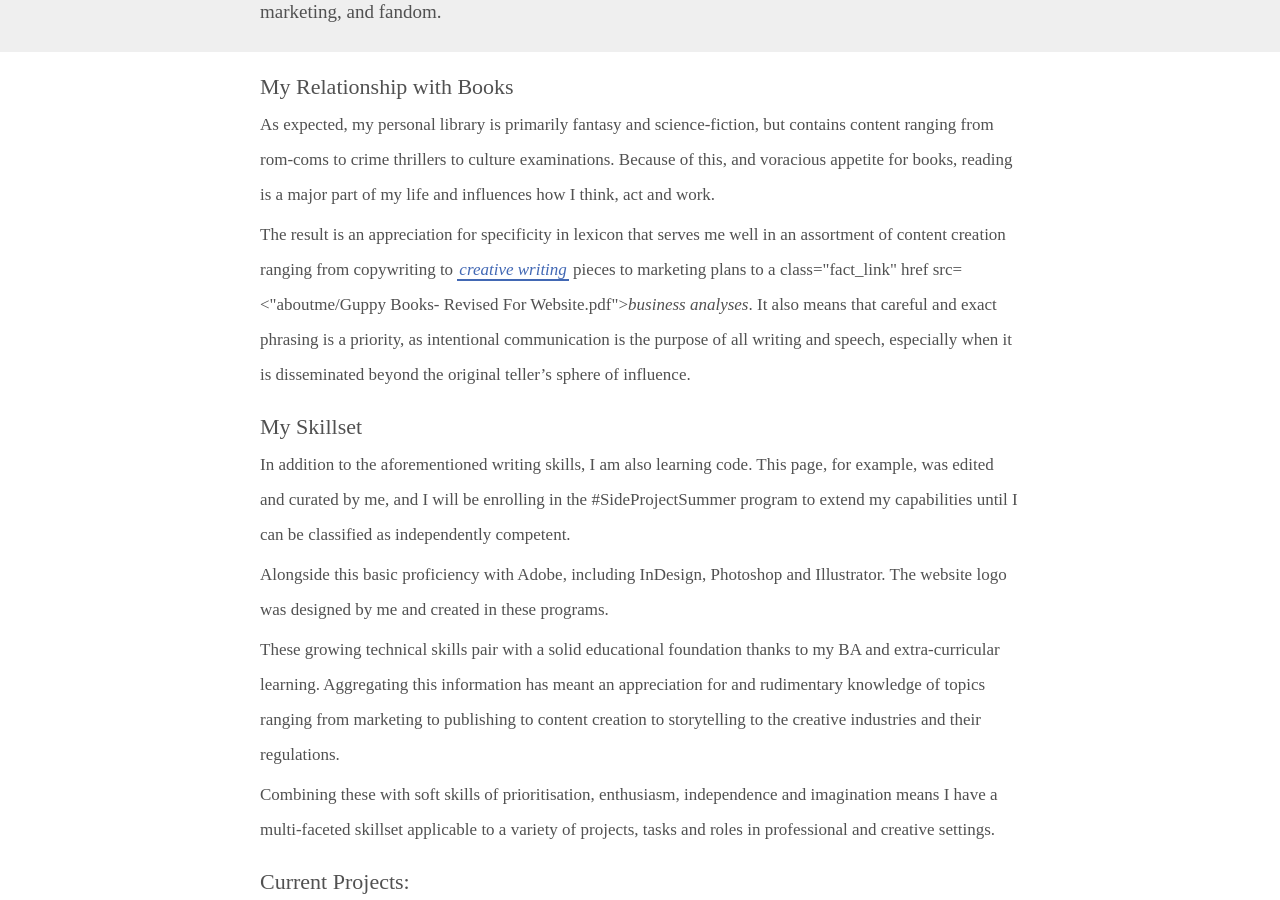
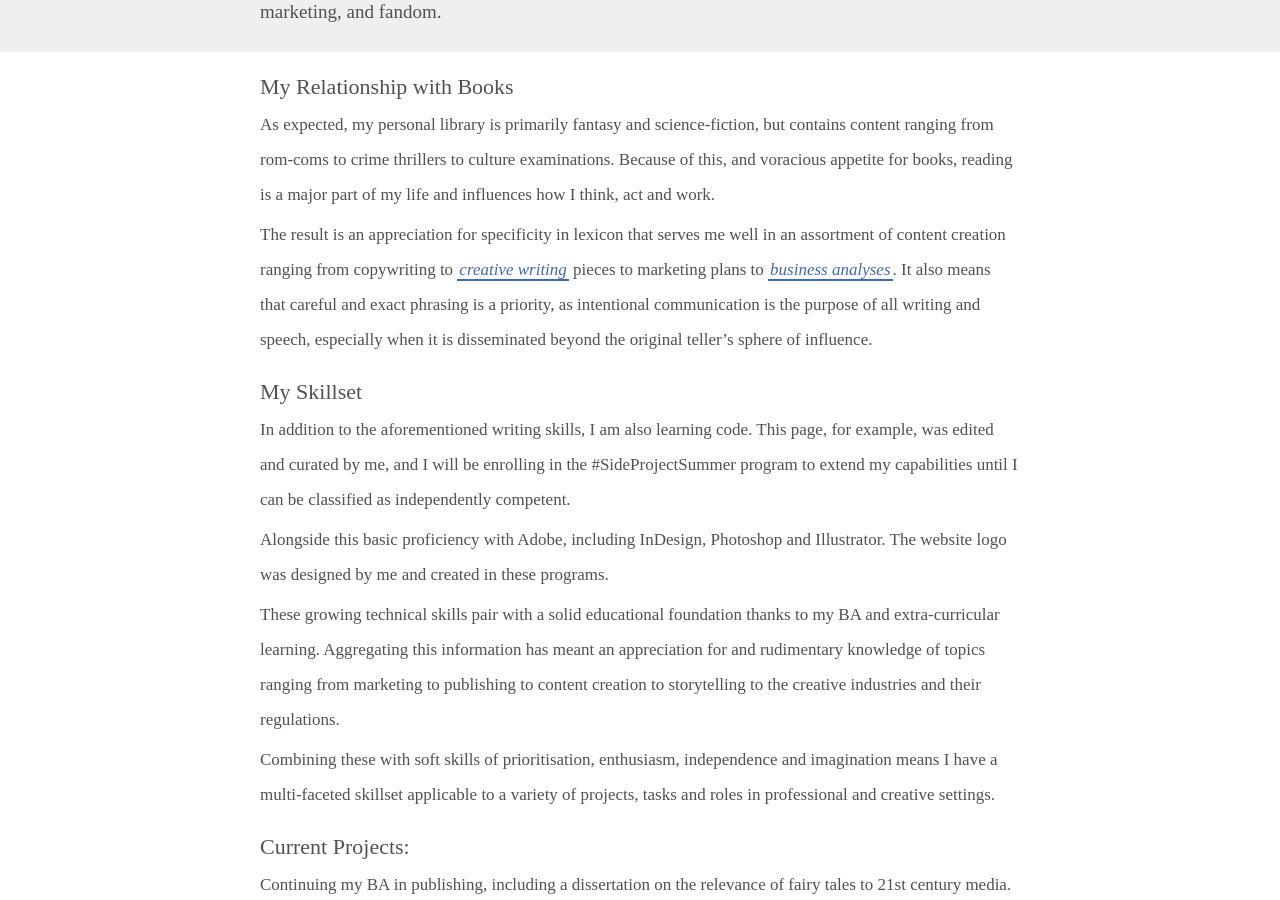
Before and after one commit to DragonLibrary/BookBlog, a Jekyll site: the page aboutme/index.html, which Jekyll copies as it is, in a window 1280 px wide and 900 px high, scrolled down 1008 px. Built offline with Jekyll 4.4.1, drawn with Linux system fonts in a browser that asks for light colours.

Commit message:
Update index.html

```diff
--- a/aboutme/index.html
+++ b/aboutme/index.html
@@ -58,7 +58,7 @@
 
 <div class="info_text">
 	<p>As expected, my personal library is primarily fantasy and science-fiction, but contains content ranging from rom-coms to crime thrillers to culture examinations. Because of this, and voracious appetite for books, reading is a major part of my life and influences how I think, act and work.</p>
-	<p>The result is an appreciation for specificity in lexicon that serves me well in an assortment of content creation ranging from copywriting to <a class="fact_link" href="https://library-of-spilt-ink.netlify.app/2021/10/27/the-witchs-changeling-a-short-story/" target="blank"><i>creative writing</i></a> pieces to marketing plans to a class="fact_link" href src=<"aboutme/Guppy Books- Revised For Website.pdf"><i>business analyses</i></a>. It also means that careful and exact phrasing is a priority, as intentional communication is the purpose of all writing and speech, especially when it is disseminated beyond the original teller’s sphere of influence.</p>
+	<p>The result is an appreciation for specificity in lexicon that serves me well in an assortment of content creation ranging from copywriting to <a class="fact_link" href="https://library-of-spilt-ink.netlify.app/2021/10/27/the-witchs-changeling-a-short-story/" target="blank"><i>creative writing</i></a> pieces to marketing plans to <a class="fact_link" href src=<"aboutme/Guppy Books- Revised For Website.pdf"><i>business analyses</i></a>. It also means that careful and exact phrasing is a priority, as intentional communication is the purpose of all writing and speech, especially when it is disseminated beyond the original teller’s sphere of influence.</p>
 
 	</div>
 
```
